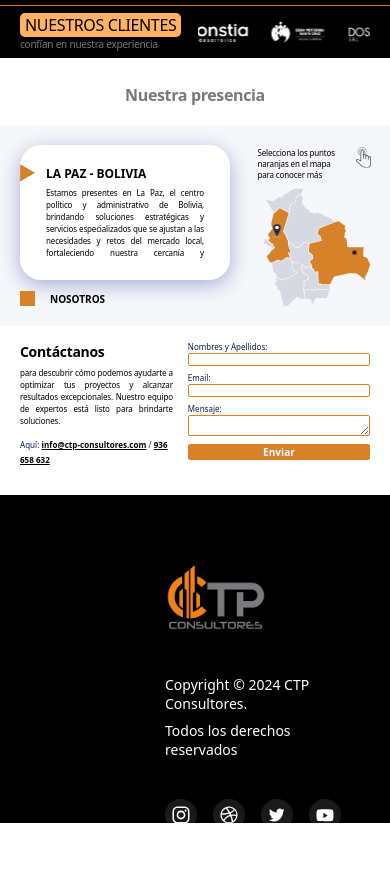
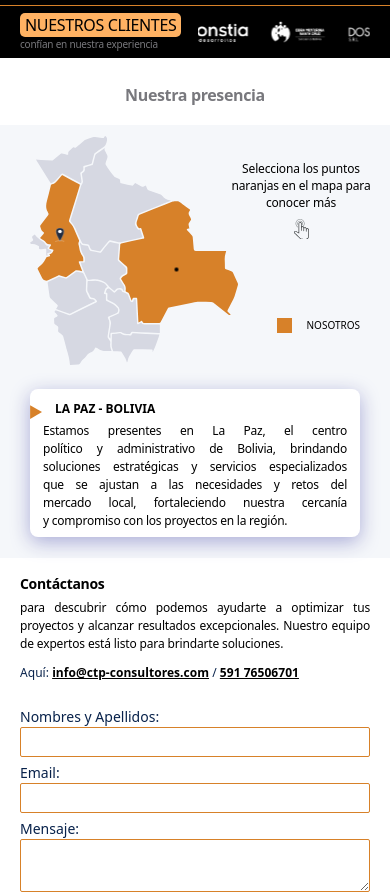
Before and after one commit to GEN-Dev-Team/ctp-app, an Angular app: page / in a window 390 px wide. Shown: the part 1066-1960 px from the top of the page. Before the commit the page ends 1902 px from the top, so only its background shows below. Built offline with nearby package versions, Linux system fonts and the light colour scheme; grey boxes are pictures that could not be loaded.

Commit message:
landing page responsive updated

```diff
--- a/src/app/pages/landingpage/components/contact/contact-form/contact-form.component.css
+++ b/src/app/pages/landingpage/components/contact/contact-form/contact-form.component.css
@@ -54,12 +54,12 @@
   .contact-form-container {
     width: 100%;
     gap: 5.88px;
-    font-size: 8px;
+    font-size: 14px;
 
     .form-control {
       input,
       textarea {
-        height: 13px;
+        height: 30px;
         padding-inline-start: 3px;
         margin-top: 1px;
         border-radius: 2px;
@@ -68,12 +68,13 @@
       }
 
       textarea {
-        min-height: 21px;
+        min-height: 53px;
       }
     }
 
     .form-button {
-      height: 16px;
+      height: 40px;
+      margin-top: 24px;
       font-size: 10px;
       letter-spacing: 0.05px;
       border-radius: 2px;
--- a/src/app/pages/landingpage/components/contact/contact.component.css
+++ b/src/app/pages/landingpage/components/contact/contact.component.css
@@ -43,11 +43,12 @@
 
 @media (width < 768px) {
   .contact-container {
-    padding: 15px 20px 20px;
+    flex-flow: column wrap;
+    padding: 15px 20px 39px 20px;
     gap: 15px;
 
     .contact-description {
-      width: 50%;
+      width: 100%;
       margin-top: 0px;
 
       .contact-title {
@@ -57,14 +58,14 @@
 
       .contact-text {
         margin-top: 5px;
-        font-size: 8px;
+        font-size: 12px;
         font-weight: 400;
         letter-spacing: -0.152px;
       }
 
       .contact-details {
         margin-top: 10px;
-        font-size: 8px;
+        font-size: 12px;
         line-height: 15px;
         letter-spacing: 0.04px;
       }
--- a/src/app/pages/landingpage/components/contact/contact.component.html
+++ b/src/app/pages/landingpage/components/contact/contact.component.html
@@ -11,7 +11,7 @@
       Aquí:
       <a href="mailto:info@ctp-consultores.com">info&#64;ctp-consultores.com</a>
       /
-      <a href="">936 658 632</a>
+      <a href=""> 591 76506701</a>
     </p>
   </div>
 
--- a/src/app/pages/landingpage/components/map/map.component.css
+++ b/src/app/pages/landingpage/components/map/map.component.css
@@ -173,6 +173,10 @@
   }
 }
 
+.desktop-element {
+  display: block;
+}
+
 @media (width < 768px) {
   .map-container {
     .map-content {
@@ -186,56 +190,56 @@
     }
 
     .map-details {
-      padding: 20px;
-      height: 201px;
+      padding: 11px 30px 21px;
+      height: 433px;
+      flex-flow: column-reverse wrap;
+      justify-content: inherit;
+      gap: 24px;
 
       .map-first-col {
-        width: 60%;
+        width: 100%;
         position: relative;
         padding-top: 0px;
 
         .map-description {
-          height: 135px;
+          height: 148px;
           padding: 20px 26px;
+          border-radius: 8px;
+          padding: 11px 13px 9px;
 
           .map-title {
             margin: 0;
+            margin-inline-start: 12px;
             font-size: 12px;
             font-weight: 700;
           }
 
           .map-text {
-            height: 72px;
+            height: 108px;
             margin-block: 5px 0;
-            font-size: 8px;
-            letter-spacing: -0.152px;
+            font-size: 12px;
+            letter-spacing: -0.228px;
             overflow-y: scroll;
           }
 
           .map-description-icon {
-            width: 15px;
-            height: 15px;
-            top: 14%;
+            width: 12px;
+            top: 9%;
           }
         }
 
         .map-nosotros {
-          gap: 15px;
-          font-size: 10px;
-
-          div {
-            width: 15px;
-            height: 15px;
-          }
+          display: none;
         }
       }
 
       .map-media {
         display: flex;
+        height: 40%;
+        flex-flow: column-reverse wrap;
 
         .map-img {
-          align-self: flex-end;
-          height: 73%;
+          width: 208px;
         }
 
         .selection-point {
@@ -248,36 +252,59 @@
           }
 
           .map-location-icon {
-            top: -12px;
             width: 9.544px;
             height: 14.108px;
           }
         }
 
         .point-1 {
-          top: 55%;
-          left: 10%;
+          top: 10%;
+          left: 6%;
+          width: 20px;
+          height: 30px;
         }
 
         .point-2 {
-          top: 65%;
+          top: 25%;
+          right: 48%;
+          width: 50px;
+          height: 50px;
+        }
+      }
+
+      .map-nosotros {
+        position: absolute;
+        display: flex;
+        flex-flow: row wrap;
+        right: 0%;
+        bottom: 20%;
+        gap: 15px;
+        font-size: 10px;
+
+        div {
+          width: 15px;
+          height: 15px;
+          background: var(--orange-1);
         }
       }
 
       .map-guide {
-        top: 11%;
+        flex-flow: column nowrap;
+        top: 8%;
         right: 5%;
         gap: 8px;
 
         p {
-          width: 90px;
-          font-size: 8px;
+          width: 139px;
+          font-size: 12px;
           letter-spacing: -0.16px;
+          text-align: center;
         }
 
         .icon {
           width: 15px;
           height: 20.625px;
+          align-self: center;
         }
       }
     }
--- a/src/app/pages/landingpage/components/map/map.component.html
+++ b/src/app/pages/landingpage/components/map/map.component.html
@@ -48,6 +48,11 @@
             [hidden]="!isPoint2Selected"
           />
         </div>
+
+        <div class="map-nosotros">
+          <div></div>
+          NOSOTROS
+        </div>
       </div>
       <div class="map-guide">
         <p>Selecciona los puntos naranjas en el mapa para conocer más</p>
--- a/src/app/shared/components/layouts/header/header.component.css
+++ b/src/app/shared/components/layouts/header/header.component.css
@@ -149,7 +149,7 @@
   }
 }
 @media (max-width: 375px) {
-  .container{
+  .container {
     position: relative;
     height: 40px;
   }
```
